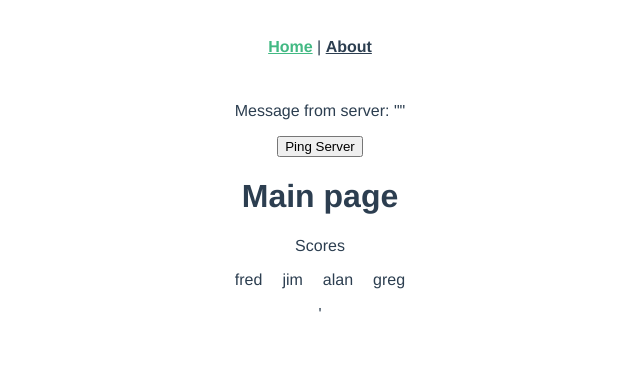
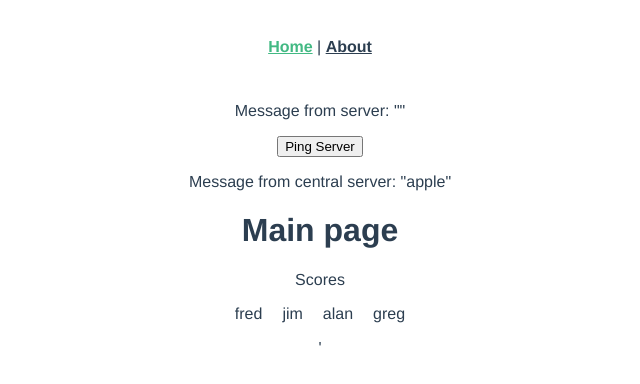
Before and after one commit to happyt/gf-viewer, a Vue app: page /#/ in a window 1280 px wide. Shown: the top 384 px of the page, without its empty margins (320-960 px from the left). Built offline with nearby package versions, Linux system fonts and the light colour scheme; no server answers; what vue-socket.io would draw is missing.

Commit message:
vuex messages

```diff
--- /dev/null
+++ b/src/components/CentralSocket.vue
@@ -0,0 +1,22 @@
+<template>
+  <div>
+    <p v-if="isConnected" >Central connection to the server!</p>
+    <p>Message from central server: "{{centralMessage}}"</p>
+  </div>
+</template>
+<script>
+export default {
+  name: 'CentralSocket',
+  props: {
+    msg: String
+  },
+    computed: {
+      isConnected() {
+        return this.$store.getters.madeOne
+      },
+      centralMessage() {
+        return this.$store.getters.oneMessage
+      }
+  }
+}
+</script>
--- a/src/components/PingSocket.vue
+++ b/src/components/PingSocket.vue
@@ -36,7 +36,7 @@ export default {
   methods: {
     pingServer() {
       // Send the "pingServer" event to the server.
-      this.$socket.emit('messageChannel', 'PING!')
+      this.$socket.emit('centralChannel', 'PING!')
     }
   }
 }
--- a/src/main.js
+++ b/src/main.js
@@ -8,7 +8,7 @@ import VueSocketIO from 'vue-socket.io';
 
 export const SocketInstance = socketio('http://localhost:3000');
 
-Vue.use(VueSocketIO, SocketInstance)
+Vue.use(VueSocketIO, SocketInstance, store)
 
 Vue.config.productionTip = false
 
--- a/src/store.js
+++ b/src/store.js
@@ -13,6 +13,8 @@ export default new Vuex.Store({
   state: {
     loading: false,
     time: "1234",
+    madeConnection: false,
+    theMessage: 'apple',
     players: [
       { name: "fred", hole: 1, score: -4, update: "2345" },
       { name: "jim", hole: 1, score: -3, update: "2345" },
@@ -24,15 +26,36 @@ export default new Vuex.Store({
     [UPDATE_USERS](state, users) {
       console.log("update players", users);
       state.players = users;
-      console.log(state);
+      console.log('state', state);
     },
     [SET_LOADING](state, loading) {
       state.loading = loading;
+    },
+    SOCKET_CONNECT(state) {
+      console.log('central')
+      state.madeConnection = true;
+    },
+
+    SOCKET_DISCONNECT(state) {
+      state.madeConnection = false;
+    },
+
+    SOCKET_MESSAGECHANNEL(state, message) {
+      state.theMessage = message
+    },
+    SOCKET_CENTRALCHANNEL(state, message) {
+      state.theMessage = message
     }
   },
   getters: {
     players(state) {
       return state.players;
+    },
+    madeOne(state) {
+      return state.madeConnection;
+    },
+    oneMessage(state) {
+      return state.theMessage;
     }
   },
   actions: {
--- a/src/views/Home.vue
+++ b/src/views/Home.vue
@@ -1,6 +1,7 @@
 <template>
   <div class="home">
     <PingSocket/>
+    <CentralSocket/>
     <ShowScores msg="Main page"/>
   </div>
 </template>
@@ -9,11 +10,12 @@
 // @ is an alias to /src
 import ShowScores from '@/components/ShowScores.vue'
 import PingSocket from '@/components/PingSocket.vue'
+import CentralSocket from '@/components/CentralSocket.vue'
 
 export default {
   name: 'home',
   components: {
-    ShowScores, PingSocket
+    ShowScores, PingSocket, CentralSocket
   }
 }
 </script>
```
Also changed, not shown: 1 other file (tests, documents, lock files or other folders).
